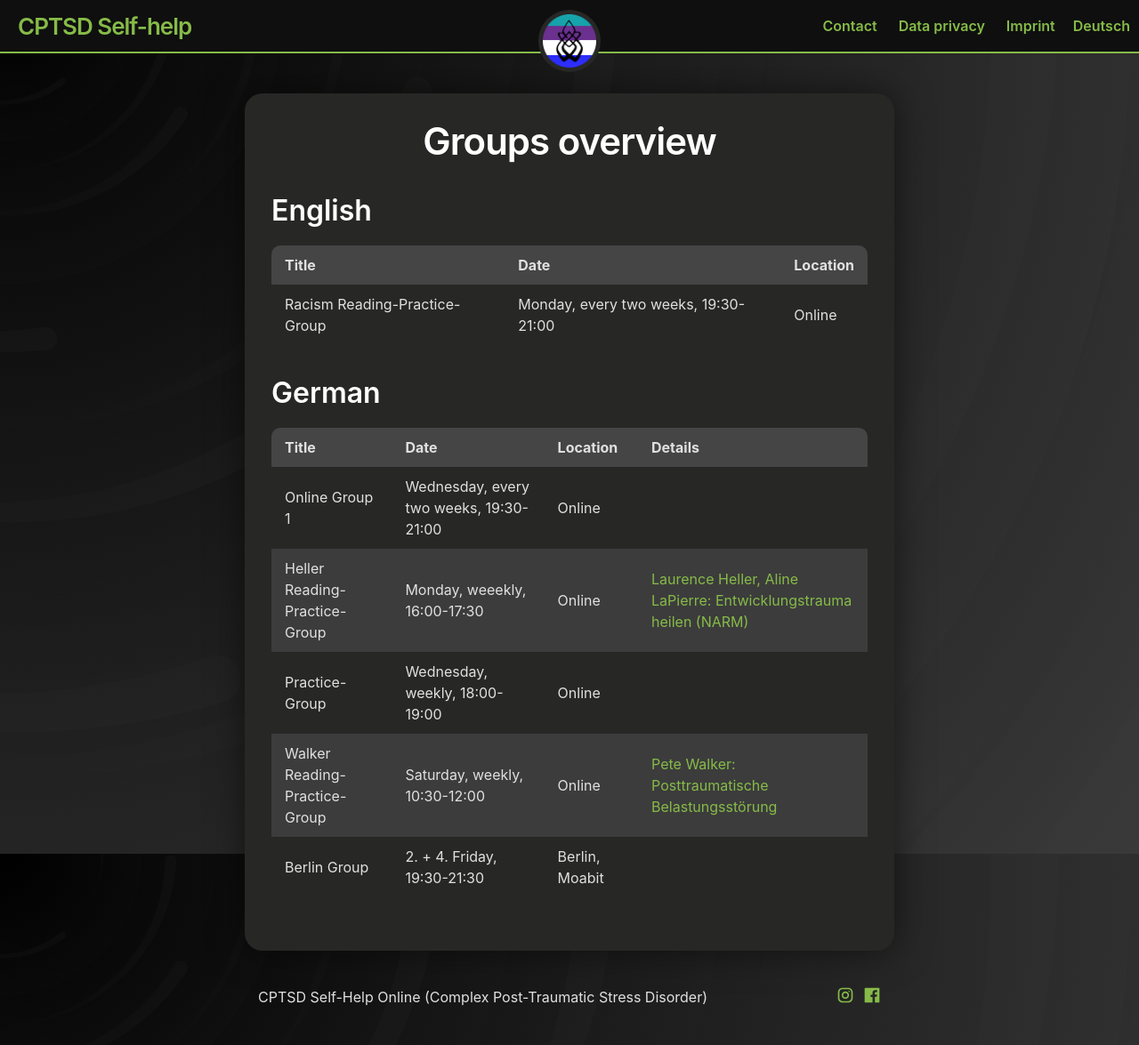
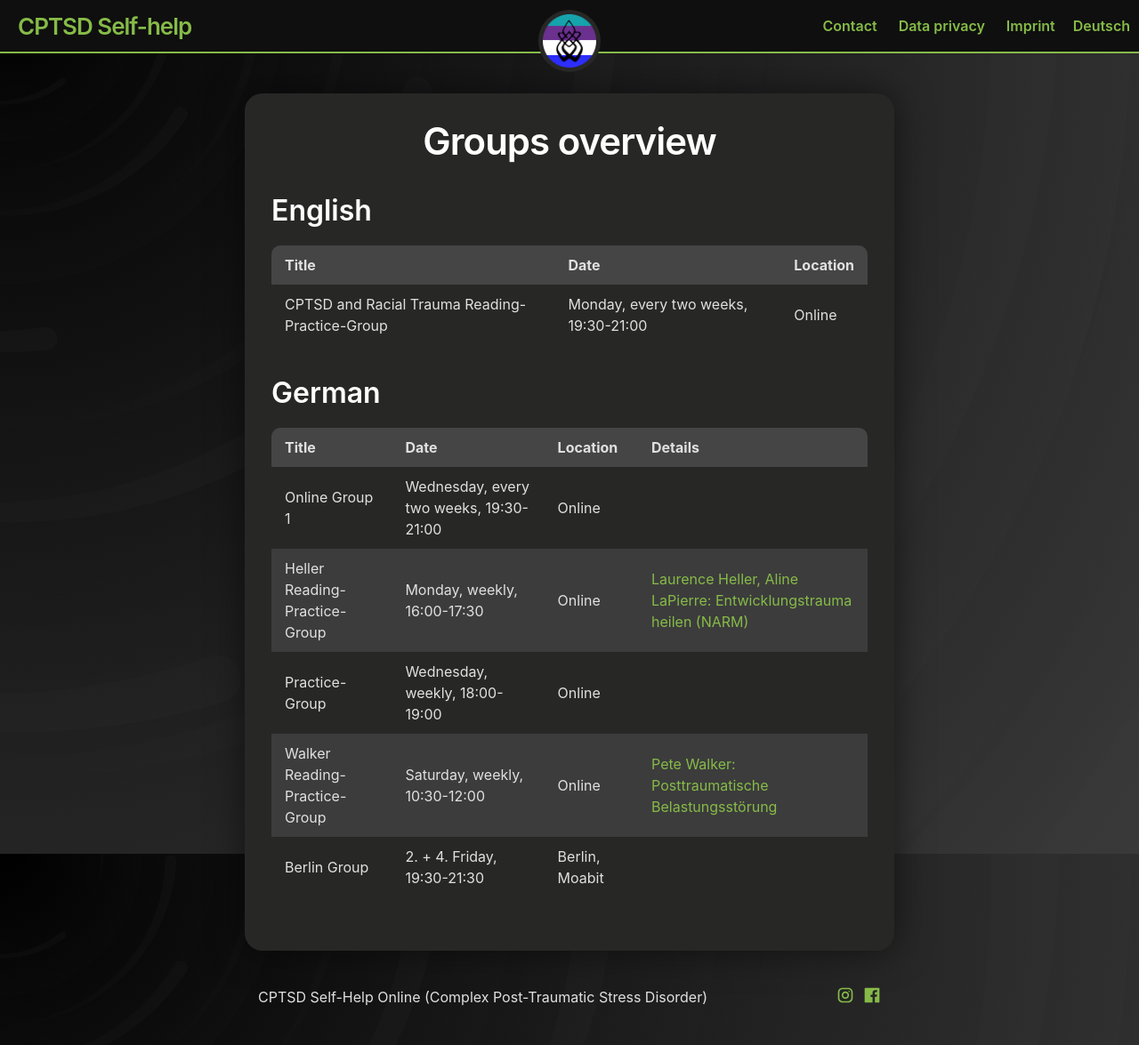
Before and after one commit to c-ptsd/c-ptsd.eu, a Jekyll site: the page built from _posts/2023-07-13-groups.md, in a window 1280 px wide and 1175 px high. Shown: the whole window at 89% size. Built offline with Jekyll 4.4.1, drawn with Linux system fonts in a browser that asks for light colours.

Commit message:
Update 2023-07-13-groups.md

```diff
--- a/_posts/2023-07-13-groups.md
+++ b/_posts/2023-07-13-groups.md
@@ -7,7 +7,7 @@ title: Groups overview
 
 | Title | Date | Location |
 | --- | --- | --- |
-| Racism Reading-Practice-Group | Monday, every two weeks, 19:30-21:00 | Online |
+| CPTSD and Racial Trauma Reading-Practice-Group | Monday, every two weeks, 19:30-21:00 | Online |
 
 
 ## German
@@ -15,7 +15,7 @@ title: Groups overview
 | Title | Date | Location | Details |
 | --- | --- | --- | --- |
 | Online Group 1 | Wednesday, every two weeks, 19:30-21:00 | Online |  |
-| Heller Reading-Practice-Group | Monday, weeekly, 16:00-17:30 | Online |  [Laurence Heller, Aline LaPierre: Entwicklungstrauma heilen (NARM)](https://www.amazon.de/dp/3466309220/)   |
+| Heller Reading-Practice-Group | Monday, weekly, 16:00-17:30 | Online |  [Laurence Heller, Aline LaPierre: Entwicklungstrauma heilen (NARM)](https://www.amazon.de/dp/3466309220/)   |
 | Practice-Group | Wednesday, weekly, 18:00-19:00 | Online |     |
 | Walker Reading-Practice-Group | Saturday, weekly, 10:30-12:00 | Online | [Pete Walker: Posttraumatische Belastungsstörung](https://www.amazon.de/dp/3962570756/) |
 | Berlin Group | 2. + 4. Friday, 19:30-21:30 | Berlin, Moabit |     |
```
